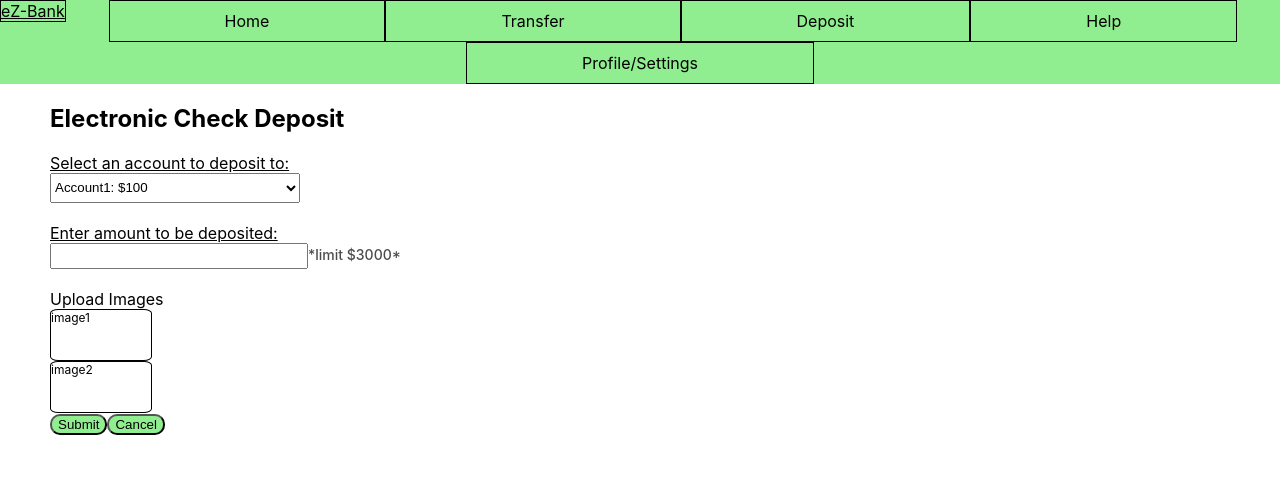
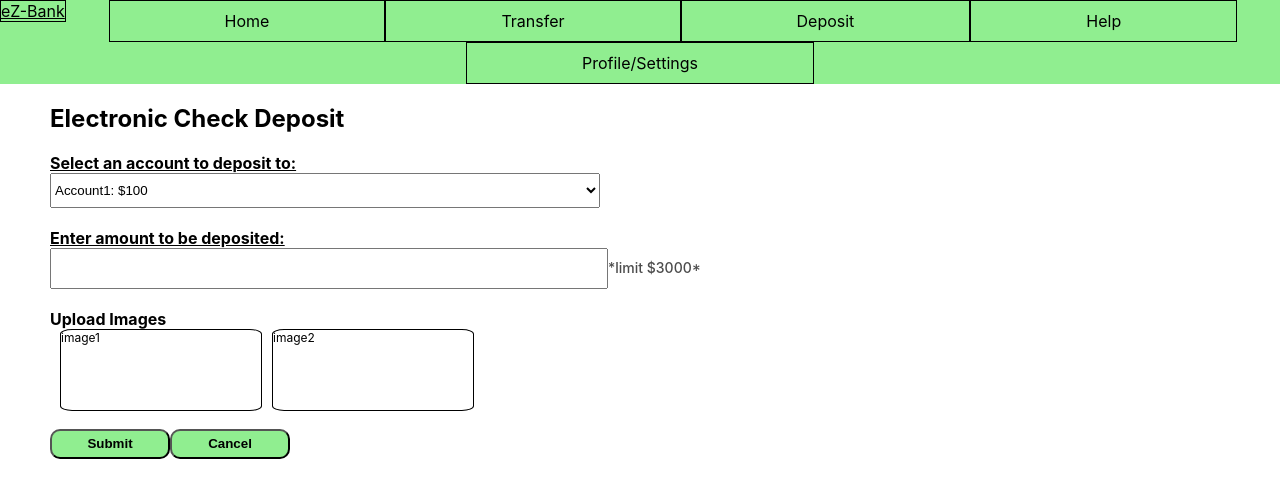
Before and after one commit to jbz6587/ezBank, a React (Create React App) app in the folder ezbank/: page /deposit in a window 1280 px wide. Shown: the top 498 px of the page. Built offline with nearby package versions, Linux system fonts and the light colour scheme.

Commit message:
Aesthetic changes to deposit and transfer. Created global button format in app.css

```diff
--- a/ezbank/src/App.css
+++ b/ezbank/src/App.css
@@ -24,4 +24,7 @@
 button {
 	background-color: #90EE90;
 	border-radius: 10px;
+  width: 120px;
+  height: 30px;
+  font-weight: 700;
 }
--- a/ezbank/src/css/deposit.css
+++ b/ezbank/src/css/deposit.css
@@ -6,18 +6,9 @@
 
 }
 
-#sectionHeader {
-	text-decoration: underline;
-}
-
-#accountDropdown {
-	height: 30px;
-	width: 250px;
-}
-
-#depositAmountInput {
-	height: 20px;
-	width: 250px;
+.DepositInputElement {
+	height: 35px;
+	width: 550px;
 }
 
 #depositItemNote {
@@ -27,11 +18,13 @@
 }
 
 .imagePlaceholder{
-	height: 50px;
-  	width: 100px;
+	margin-left: 10px;
+	float: left;
+	height: 80px;
+  	width: 200px;
   	border-style: solid;
 	border-width: 1px;
-	border-radius: 8%;
+	border-radius: 6%;
 	border-color: black;
 	font-size: 12px;
 }
--- a/ezbank/src/css/transfer.css
+++ b/ezbank/src/css/transfer.css
@@ -1,27 +1,28 @@
-
 .Transfer {
+	text-align: left;
 	float: left;
 	margin-left: 50px;
 }
 
 #scheduleTransferBtn {
 	margin-left: 300px;
+	height: 35px;
 }
 
 #transferForm > label{
-	float: left;
 	margin-top: 5px;
 	margin-bottom: 5px;
 }
 
 #transferForm > .transferFormElement{
-	float: right;
+	height: 35px;
+	width: 550px;
 }
+
 
 #transferForm > button {
 	float: left;
 	margin-top: 10px;
-	margin-left: 40px;
 }
 
 input[type=number]::-webkit-inner-spin-button,
--- a/ezbank/src/views/deposit.js
+++ b/ezbank/src/views/deposit.js
@@ -17,9 +17,9 @@ export default class Deposit extends Component {
 					</div>
 					<form>
 						<div>
-						<label id="sectionHeader">Select an account to deposit to:</label>
+							<b><u>Select an account to deposit to:</u></b>
 							<br/>
-						<select id="accountDropdown">
+							<select className="DepositInputElement">
 	  							<option value="ac1">Account1: $100</option>
 	 							<option value="ac2">Account2: $1000</option>
 	 							<option value="ac3">Account3: $5690</option>
@@ -27,19 +27,19 @@ export default class Deposit extends Component {
 						</div>
 						<div>
 							<br/>
-						<label id="sectionHeader">Enter amount to be deposited:</label><br/>
-						<input id="depositAmountInput"/>
-						<label id= "depositItemNote">*limit $3000*</label>
+							<b><u>Enter amount to be deposited:</u></b><br/>
+							<input className="DepositInputElement"/>
+							<label id="depositItemNote">*limit $3000*</label>
 						</div>
 						<div>
 							<br/>
-						<label>Upload Images</label>
+							<b>Upload Images</b>
+							<br/>
+							<div class= "imagePlaceholder">image1</div>
+							<div class= "imagePlaceholder">image2</div>
 						</div>
 						<div>
-					</div>
-						<div class= "imagePlaceholder">image1</div>
-						<div class= "imagePlaceholder">image2</div>
-					<div>
+							<br/><br/><br/><br/><br/>
 							<button type="button">Submit</button>
 							<button type="button">Cancel</button>
 						</div>
--- a/ezbank/src/views/transfer.js
+++ b/ezbank/src/views/transfer.js
@@ -23,7 +23,9 @@ export default class Transfer extends Component {
 					<SiteNavbar/>
 				</div>
 				<div className='Transfer'>
-					<h3>Make Transfer</h3>
+					<div>
+						<h2>Make Transfer</h2>
+					</div>
 					<div>
 						<b><u>Select Accounts:</u></b>
 						<button id="scheduleTransferBtn">Schedule Transfers</button>
@@ -35,17 +37,17 @@ export default class Transfer extends Component {
 						<select id="transferFromAcctSel" className="transferFormElement">
 							<option value="">-- Select Account --</option>
 						</select>
-						<br/>
+						<br/><br/>
 						<label>To:</label>
 						<br/>
 						<select id="transferToAcctSel" className="transferFormElement">
 							<option value="">-- Select Account --</option>
 						</select>
-						<br/>
+						<br/><br/>
 						<label>Amount:</label>
 						<br/>
 						<input id="transferAmt" className="transferFormElement" type="number" step="0.01" min="0.00" required></input>
-						<br/>
+						<br/><br/>
 						<button id="confirmTransferBtn">Confirm</button>
 						<button id="cancelTransferBtn">Cancel</button>
 					</form>
```
Lines whose indentation alone changed are shown as unchanged.
